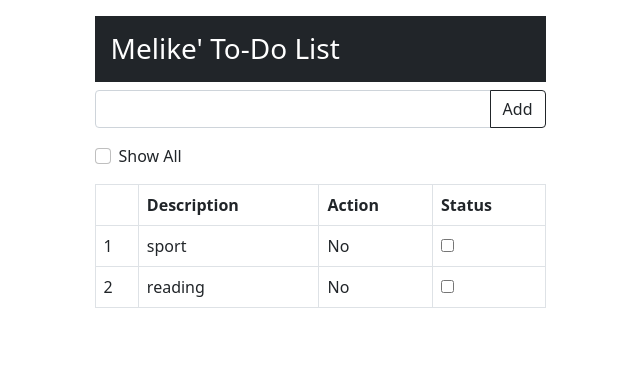
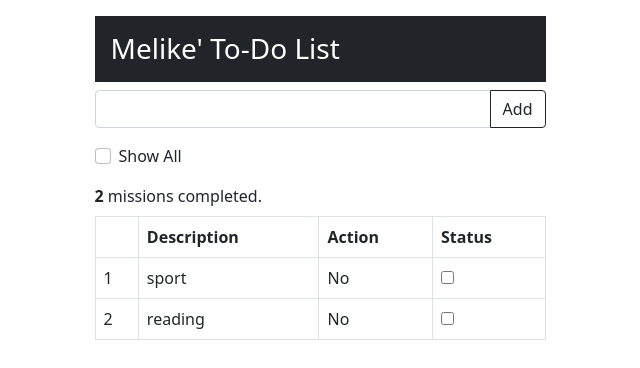
Before and after one commit to melikeoztekin/todoapp, an Angular app: page / in a window 1280 px wide. Shown: the top 368 px of the page, without its empty margins (320-960 px from the left). Built offline with nearby package versions, Linux system fonts and the light colour scheme.

Commit message:
Using ng-template

```diff
--- a/src/app/todo/todo.component.html
+++ b/src/app/todo/todo.component.html
@@ -14,12 +14,19 @@
         <input type="checkbox" class="form-check-input" name="" id="displayAll" [(ngModel)]="displayAll">
         <label for="displayAll" class="form-check-label">Show All</label>
       </div>
-      <div class="alert alert-warning" *ngIf="getItems().length == 0">
+
+      <div class="my-2">
+        <strong>{{ displayCount() }}</strong> missions completed.
+      </div>
+
+      <div class="alert alert-warning" *ngIf="getItems().length == 0 else itemsTable">
         <!-- Eleman sayısı 0 a eşitse listede eleman yok uyarısını göster -->
-        Element not found to display in the list
+        <!-- eleman sayısı 0 dan büyük olduğu durumda itemsTable temmplate i çalıştır -->
+        All missions completed.
       </div>
-      <table class="table table-bordered" *ngIf="getItems().length > 0">
-        <!-- ngIf ile başlangıçta görünecek liste elemenı sayısı eğer 0 dan büyük ise göster koşulunu uyguladık -->
+
+      <ng-template #itemsTable>
+        <table class="table table-bordered">
           <thead>
             <tr>
               <th></th>
@@ -33,18 +40,44 @@
               <td>{{ i+1 }}</td>
               <td>{{ item.description }}</td>
               <td>
+                <!-- item.action ın true false değerlerine göre yes veya no yazdırma yolunu kullanabiliriz -->
+
+                <!-- If bloğu -->
                 <!-- <div *ngIf="item.action">Yes</div>
                   <div *ngIf="!item.action">No</div> -->
-              <!-- ngIf ile kontrol yerine switch ile de item.action ın true false değerlerine göre yes veya no yazdırma yolunu kullanabiliriz -->
-              <div [ngSwitch]="item.action">
+
+                <!-- switch bloğu -->
+                <!-- <div [ngSwitch]="item.action">
                   <div *ngSwitchCase="true">Yes</div>
                   <div *ngSwitchDefault>No</div>
+                </div> -->
+
+                <!-- If-else bloğu  -->
+                <!-- <div *ngIf="item.action;else noTemplate">
+                  Yes
                 </div>
+                <ng-template #noTemplate>No</ng-template> -->
+
+                <!-- If then bloğu -->
+                <!-- <div *ngIf="item.action;then noTemplate">
+                  Burası Gösterilmez.Buradaki div sadece ngIf yazımı için yer tutucu görevi görür.
+                  yani Yes bilgisi ekrana yazmaz ekrana yazmaz
+                </div>
+                <ng-template #noTemplate>No</ng-template> -->
+
+                <!-- If-then-else bloğu -->
+                <div *ngIf="item.action;then yesTemplate else noTemplate">
+                  Burası Gösterilmez.Buradaki div sadece ngIf yazımı için yer tutucu görevi görür.
+                </div>
+                <ng-template #noTemplate>No</ng-template>
+                <ng-template #yesTemplate>Yes</ng-template>
               </td>
               <td><input type="checkbox" [(ngModel)]="item.action"></td>
             </tr>
           </tbody>
         </table>
+      </ng-template>
+
     </div>
   </div>
 </div>
--- a/src/app/todo/todo.component.ts
+++ b/src/app/todo/todo.component.ts
@@ -33,4 +33,8 @@
     }
   }
 
+  //tamamlanmış elemanların sayısını göstermek için
+  displayCount(){
+    return this.model.items.filter(i=>i.action).length;
+  }
 }
```
Lines whose indentation alone changed are shown as unchanged.
